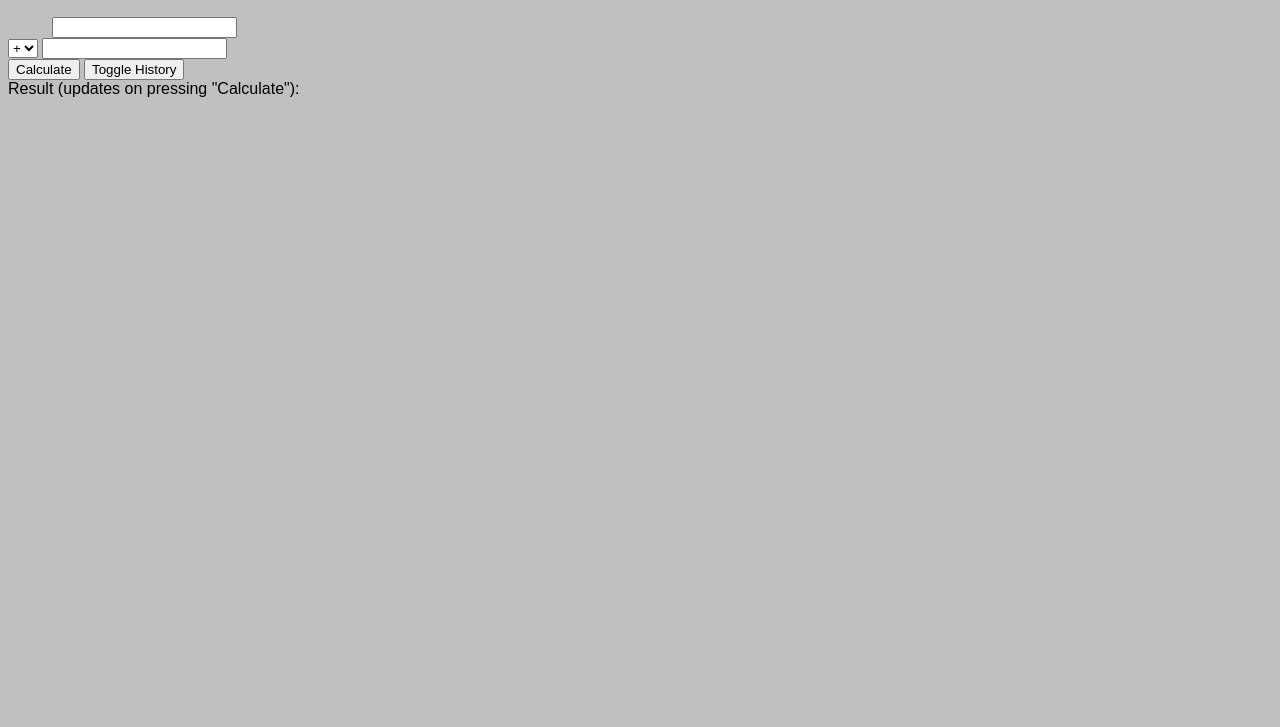
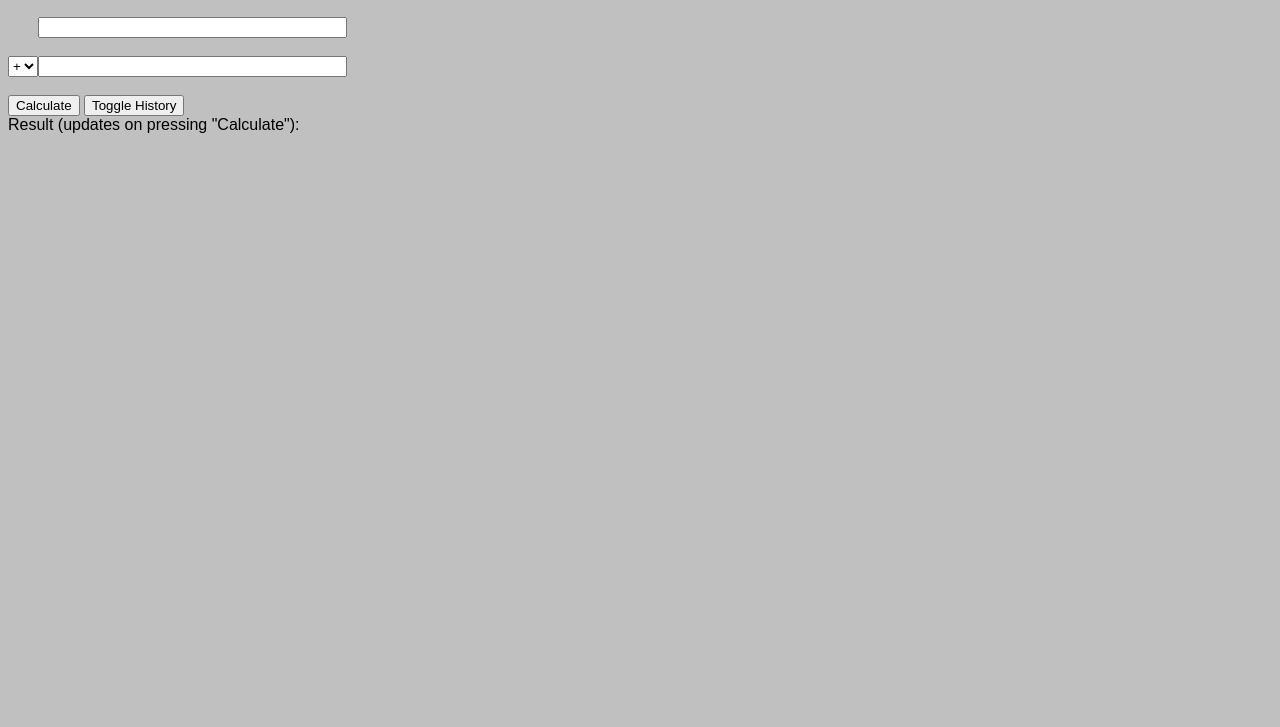
Before and after one commit to 6kbgdb7k85-stack/Course1-SummativeLab2, a plain HTML site: page calculator-ui.html in a window 1280 px wide. Shown: the part 73-800 px from the top of the page. Drawn offline with Linux system fonts and the light colour scheme; a web font is replaced by a local one.

Commit message:
calculator styling improved

```diff
--- a/calculator-style.css
+++ b/calculator-style.css
@@ -26,6 +26,10 @@ body {
     flex-wrap: wrap;
 }
 
+.inputs-row {
+    display: grid;
+    grid-template-columns: auto 1fr;
+}
 
 /*Split the view between calculator and history like in calculator apps*/
 .calculator-container {
@@ -36,10 +40,21 @@ body {
     width: 50%;
 }
 
-/*Indents the first row to be inline with the second input much like when doing math by hand*/
+/*align the number inputs with the operator to the left of the second number much like doing it by hand*/
 .indented-input {
-    margin-left: 2.72rem;
+    grid-column: 2;
+    width: 50%;
 }
+
+#operator {
+    grid-column: 1;
+}
+
+.calculator-container input[name="num2"] {
+    grid-column: 2;
+    width: 50%;
+}
+
 
 br {
     margin-top: 5px;
--- a/calculator-ui.html
+++ b/calculator-ui.html
@@ -17,6 +17,7 @@
     </header>
     <div class="flex-container">
         <div class="calculator-container">
+            <div class="inputs-row">
                 <input type="number" name="num1" class="indented-input">
                 <br>
                 <select name="operator" id="operator">
@@ -27,6 +28,7 @@
                 </select>
                 <input type="number" name="num2">
                 <br>
+            </div>
             <button onclick="doMath()">Calculate</button>
             <button onclick="toggleHistoryView()">Toggle History</button>
             <br>
```
Lines whose indentation alone changed are shown as unchanged.
